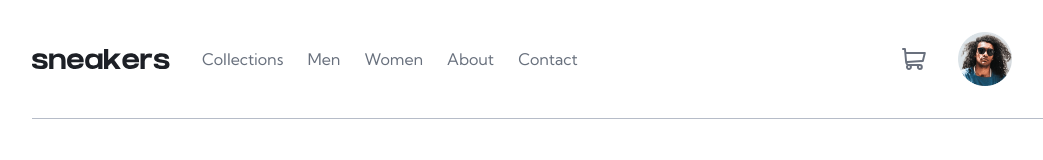
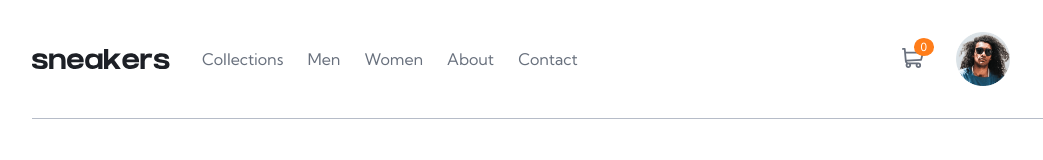
Before and after one commit to omotayobolu/E-Commerce-product-page, a React (Create React App) app: page / in a window 1280 px wide. Shown: the top 160 px of the page, without its empty margins (96-1139 px from the left). Built offline with nearby package versions, Linux system fonts and the light colour scheme.

Commit message:
set state for adding more items

```diff
--- a/src/App.js
+++ b/src/App.js
@@ -5,6 +5,7 @@ import Sneakers from "./components/Sneakers/Sneakers";
 
 const App = () => {
   const [showCart, setShowCart] = useState(false);
+  const [number, setNumber] = useState(0);
 
   const showCartHandler = () => {
     setShowCart(true);
@@ -14,11 +15,19 @@ const App = () => {
     setShowCart(false);
   };
 
+  const addShoe = () => {
+    setNumber((prevNumber) => prevNumber + 1);
+  };
+
+  const removeShoe = () => {
+    setNumber((prevNumber) => prevNumber - 1);
+  };
+
   return (
     <div className="App">
       {showCart && <Cart onHideCart={hideCartHandler} />}
-      <Header onShowCart={showCartHandler} />
-      <Sneakers />
+      <Header number={number} onShowCart={showCartHandler} />
+      <Sneakers number={number} addShoe={addShoe} removeShoe={removeShoe} />
     </div>
   );
 };
--- a/src/components/Layout/Header.js
+++ b/src/components/Layout/Header.js
@@ -19,7 +19,10 @@ const Header = (props) => {
         </ul>
       </div>
       <div className={classes.headingContent2}>
-        <img onClick={props.onShowCart} src={CartIcon} alt="" />
+        <div className={classes.CartIcon}>
+          <img onClick={props.onShowCart} src={CartIcon} alt="" />
+          <div className={classes["cart-number"]}>{props.number}</div>
+        </div>
         <img src={HeaderAvatar} alt="" />
       </div>
     </header>
--- a/src/components/Layout/Header.module.css
+++ b/src/components/Layout/Header.module.css
@@ -34,10 +34,22 @@
   gap: 2rem;
 }
 
-.headingContent2 > :nth-child(1) {
+.CartIcon {
+  position: relative;
   max-width: 20%;
   height: 40%;
   cursor: pointer;
+}
+
+.cart-number {
+  position: absolute;
+  top: -10px;
+  right: -10px;
+  padding: 2px 7px;
+  background-color: hsl(26, 100%, 55%);
+  border-radius: 70%;
+  font-size: 0.7rem;
+  color: white;
 }
 
 .headingContent2 > :nth-child(2) {
--- a/src/components/Sneakers/Sneakers.js
+++ b/src/components/Sneakers/Sneakers.js
@@ -3,10 +3,10 @@ import AvailableSneakers from "./AvailableSneakers";
 import Plus from "../../assets/icon-plus.svg";
 import Minus from "../../assets/icon-minus.svg";
 import CartIcon from "../../assets/icon-cart.svg";
-
+// import CartContext from "../store/Cart-context";
 import classes from "./Sneakers.module.css";
 
-const Sneakers = () => {
+const Sneakers = (props) => {
   return (
     <section className={classes.sneakers}>
       <AvailableSneakers />
@@ -27,9 +27,9 @@ const Sneakers = () => {
         </div>
         <div className={classes.cart}>
           <div className={classes.cart1}>
-            <img src={Minus} alt="" />
-            0
-            <img src={Plus} alt="" />
+            <img onClick={props.removeShoe} src={Minus} alt="" />
+            {props.number}
+            <img onClick={props.addShoe} src={Plus} alt="" />
           </div>
           <button className={classes["add-to-cart"]}>
             <img src={CartIcon} alt="" />
--- a/src/components/UI/CartModal.module.css
+++ b/src/components/UI/CartModal.module.css
@@ -8,7 +8,7 @@
   position: absolute;
   right: 10%;
   top: 15%;
-  width: 300px;
+  width: 310px;
   height: 250px;
   background-color: white;
   box-shadow: 5px 10px 15px #ccc;
```
